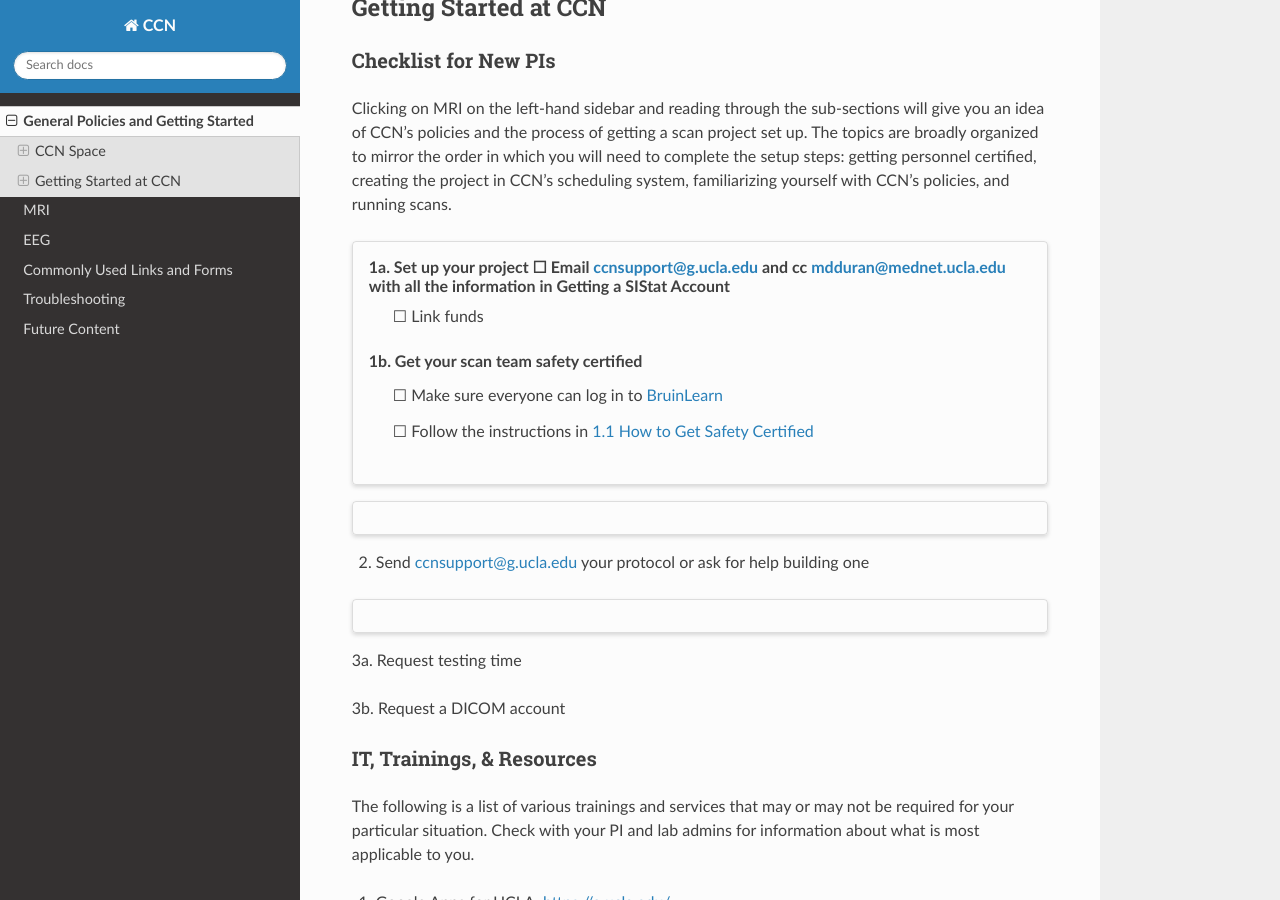
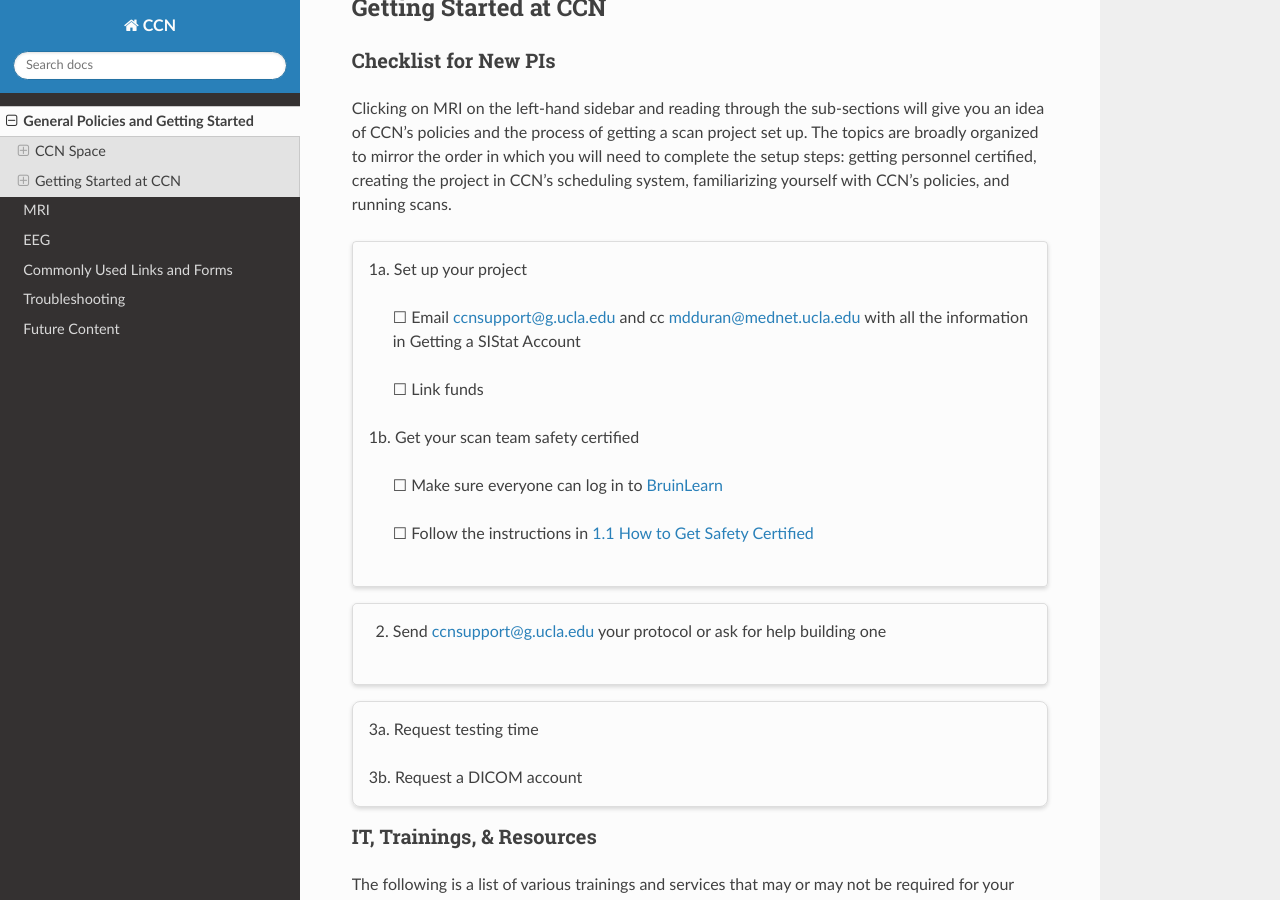
Before and after one commit to CCN-Support/CCN_Wiki, a Sphinx documentation site: the page built from docs/source/generalpolicies.rst, in a window 1280 px wide and 900 px high, scrolled down 3699 px. Built offline with Sphinx 7.4.7 and the Read the Docs theme 3.1.0, drawn with Linux system fonts in a browser that asks for light colours; part of the change alters nothing that is shown.

```diff
--- a/docs/source/generalpolicies.rst
+++ b/docs/source/generalpolicies.rst
@@ -102,23 +102,31 @@ Checklist for New PIs
 Clicking on MRI on the left-hand sidebar and reading through the sub-sections will give you an idea of CCN's policies and the process of getting a scan project set up. The topics are broadly organized to mirror the order in which you will need to complete the setup steps: getting personnel certified, creating the project in CCN's scheduling system, familiarizing yourself with CCN's policies, and running scans.
 
 .. card::
+  :class-card: sd-border-success
+
   1a. Set up your project
+
     ☐ Email ccnsupport@g.ucla.edu and cc mdduran@mednet.ucla.edu with all the information in Getting a SIStat Account
 
     ☐ Link funds
 
   1b. Get your scan team safety certified
+
     ☐ Make sure everyone can log in to `BruinLearn <bruinlearn.ucla.edu>`_
 
     ☐ Follow the instructions in :ref:`safety_cert`
 
 .. card::
-2. Send ccnsupport@g.ucla.edu your protocol or ask for help building one
+  :class-card: sd-rounded-2
+
+  2. Send ccnsupport@g.ucla.edu your protocol or ask for help building one
 
 .. card::
-3a. Request testing time
+  :class-card: sd-rounded-3
 
-3b. Request a DICOM account
+  3a. Request testing time
+
+  3b. Request a DICOM account
 
 
 
```
